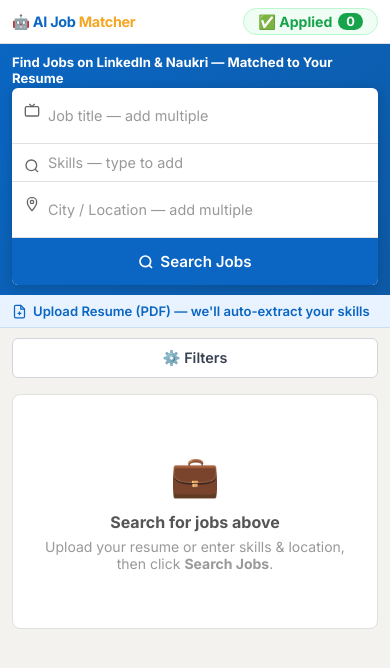
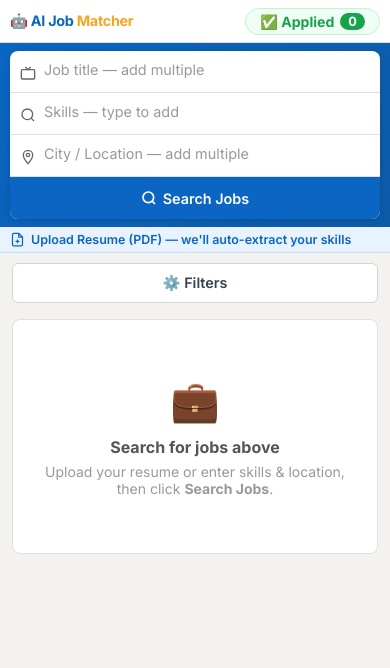
Before and after one commit to ohmprakashs/ai-job-fetcher, a Flask app: page / in a window 390 px wide. Shown: the top 668 px of the page. Run offline with Flask 3, Linux system fonts and the light colour scheme; data that the repository does not hold is empty.

Commit message:
fix: shrink search/filter area on mobile — jobs take priority
Search + navbar were consuming ~80% of mobile viewport.

Changes:
- Navbar: slim 42px fixed height, no wrapping, smaller text
- Hero: hide h1 and subtitle entirely on mobile (save ~60px)
- Search fields: capped at 48px max-height each, chips truncated to 1 visible
- Resume bar: single-line nowrap
- Each change saves 40-80px — total saving ~200px on a 667px screen

Co-authored-by: Copilot <223556219+Copilot@users.noreply.github.com>

```diff
--- a/app/templates/index.html
+++ b/app/templates/index.html
@@ -639,45 +639,63 @@
             *, *::before, *::after { max-width: 100%; }
             body { overflow-x: hidden !important; }
 
-            /* ── Navbar ── */
-            .navbar { padding: 0 12px; }
+            /* ── Navbar — single slim row ── */
+            .navbar { padding: 0 10px; }
             .navbar-inner {
-                height: auto !important;
-                padding: 8px 0;
-                flex-wrap: wrap;
+                height: 42px !important;
+                padding: 0;
+                flex-wrap: nowrap;
                 gap: 8px;
-            }
-            .brand { font-size: 1rem; }
+                overflow: hidden;
+            }
+            .brand { font-size: .9rem; }
             .navbar-inner a[href="/auto-apply"] { display: none; }
-            #applied-nav-link { padding: 4px 10px; font-size: .8rem; }
-
-            /* ── Hero search ── */
-            .hero { padding: 10px 12px; }
-            .hero h1 { font-size: .92rem; }
+            #applied-nav-link { padding: 3px 8px; font-size: .75rem; }
+            #new-jobs-bell    { padding: 3px 8px; font-size: .75rem; }
+
+            /* ── Hero: hide title/subtitle, shrink padding ── */
+            .hero { padding: 8px 10px; }
+            .hero h1 { display: none; }
             .hero p  { display: none; }
+
+            /* ── Search bar: compact single-line fields ── */
             .search-bar {
                 flex-direction: column !important;
-                border-radius: 6px;
+                border-radius: 8px;
+                box-shadow: 0 1px 6px rgba(0,0,0,.15);
             }
             .search-bar .sb-field {
                 border-right: none !important;
                 border-bottom: 1px solid #e0e0e0;
                 border-radius: 0 !important;
-                padding: 0 12px;
+                padding: 0 10px;
                 width: 100%;
-            }
-            .search-bar .sb-field:first-child { border-radius: 6px 6px 0 0 !important; }
+                min-height: 42px;
+                max-height: 48px;
+                overflow: hidden;
+            }
+            .search-bar .sb-field:first-child { border-radius: 8px 8px 0 0 !important; }
+            /* Limit chips inside search fields so they don't expand vertically */
+            .skill-tags-wrap {
+                flex-wrap: nowrap !important;
+                overflow: hidden;
+                max-height: 36px;
+            }
+            .skill-tag-chip { display: none; }
+            .skill-tag-chip:first-of-type { display: inline-flex; }
             .sb-btn {
                 justify-content: center;
-                padding: 14px;
-                border-radius: 0 0 6px 6px !important;
-                font-size: .95rem;
+                padding: 10px;
+                border-radius: 0 0 8px 8px !important;
+                font-size: .9rem;
                 width: 100%;
-            }
-
-            /* ── Resume bar ── */
-            .resume-bar { padding: 8px 12px; }
-            .resume-bar-inner { flex-wrap: wrap; gap: 8px; font-size: .82rem; }
+                min-height: 42px;
+            }
+
+            /* ── Resume bar — one-liner ── */
+            .resume-bar { padding: 5px 10px; }
+            .resume-bar-inner { flex-wrap: nowrap; gap: 6px; font-size: .78rem; overflow: hidden; }
+            .resume-bar label { white-space: nowrap; overflow: hidden; text-overflow: ellipsis; }
 
             /* ── Mobile filter toggle button ── */
             .mobile-filter-toggle {
```
